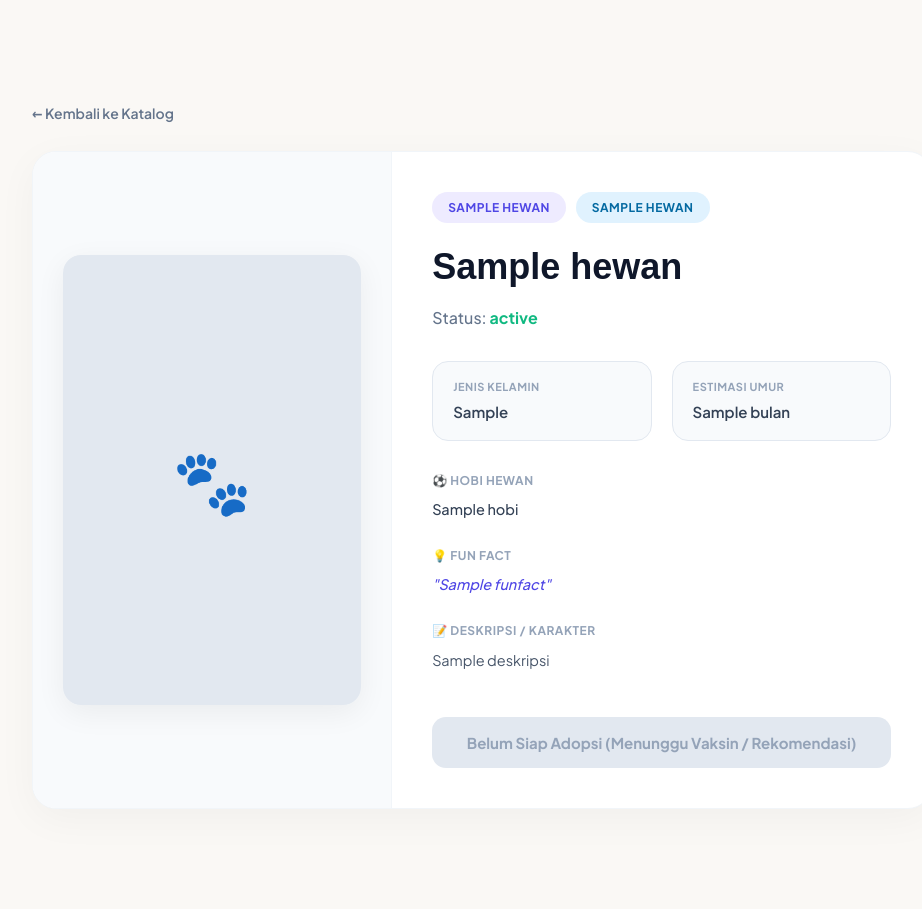
After one commit to yogadhananjaya/PAW_CARE-APP, a PHP site: template views/user/hewan_detail.php in a window 1280 px wide. The commit adds this page. Shown: the whole page, without its empty margins (288-1210 px from the left). Run offline with PHP 8.4, Linux system fonts and the light colour scheme; the template is opened without the code that fills it: most values are stand-ins (such as "Sample title", 1, 10 or a date in 2020).

Commit message:
Implement advisor revisions: scheduling permission, one month cool-down validation, and animal detail catalog page

```diff
--- a/database/schema.sql
+++ b/database/schema.sql
@@ -71,6 +71,8 @@ CREATE TABLE IF NOT EXISTS hewan (
     keterangan_intake TEXT NULL,
     url_foto_hewan VARCHAR(255) NULL,
     deskripsi TEXT NULL,
+    hobi VARCHAR(255) NULL,
+    funfact VARCHAR(255) NULL,
     FOREIGN KEY (id_ras) REFERENCES ras(id_ras) ON DELETE CASCADE,
     FOREIGN KEY (id_jenis) REFERENCES jenis_hewan(id_jenis) ON DELETE CASCADE
 );
--- a/database/schema_transaksi.sql
+++ b/database/schema_transaksi.sql
@@ -12,7 +12,6 @@ CREATE TABLE IF NOT EXISTS riwayat_kesehatan (
     deskripsi TEXT NOT NULL,
     created_at TIMESTAMP NOT NULL DEFAULT CURRENT_TIMESTAMP,
     updated_at TIMESTAMP NULL DEFAULT NULL ON UPDATE CURRENT_TIMESTAMP,
-    deleted_at TIMESTAMP NULL DEFAULT NULL,
     FOREIGN KEY (id_hewan) REFERENCES hewan(id_hewan) ON DELETE CASCADE,
     FOREIGN KEY (id_pengguna) REFERENCES pengguna(id_pengguna) ON DELETE CASCADE,
     FOREIGN KEY (id_vaksin) REFERENCES vaksin(id_vaksin) ON DELETE SET NULL
--- a/views/user/dashboard_user.php
+++ b/views/user/dashboard_user.php
@@ -370,7 +370,7 @@ if ($adopter) {
                                     <span class="tag"><?= htmlspecialchars($hewan['jenis_kelamin']) ?></span>
                                     <span class="tag"><?= htmlspecialchars($hewan['estimasi_umur']) ?> bln</span>
                                 </div>
-                                <a href="index.php?page=proses_adopsi&id=<?= $hewan['id_hewan'] ?>" class="btn-adopt">Adopsi Sekarang</a>
+                                <a href="index.php?page=hewan_detail&id=<?= $hewan['id_hewan'] ?>" class="btn-adopt">Detail Hewan</a>
                             </div>
                         <?php endforeach; ?>
                     </div>
--- /dev/null
+++ b/views/user/hewan_detail.php
@@ -0,0 +1,267 @@
+<?php include __DIR__ . '/../layouts/header.php'; ?>
+
+<style>
+    .detail-container {
+        max-width: 1000px;
+        margin: 40px auto;
+        padding: 20px;
+        font-family: 'Plus Jakarta Sans', 'Outfit', 'Inter', sans-serif;
+    }
+    .detail-card {
+        background: #ffffff;
+        border-radius: 24px;
+        box-shadow: 0 10px 40px rgba(0,0,0,0.04);
+        border: 1px solid #f1f5f9;
+        display: grid;
+        grid-template-columns: 1.2fr 1.8fr;
+        overflow: hidden;
+        transition: transform 0.3s ease;
+    }
+    @media (max-width: 768px) {
+        .detail-card {
+            grid-template-columns: 1fr;
+        }
+    }
+    .detail-img-section {
+        background: #f8fafc;
+        position: relative;
+        display: flex;
+        align-items: center;
+        justify-content: center;
+        padding: 30px;
+        border-right: 1px solid #f1f5f9;
+    }
+    .detail-img-wrapper {
+        width: 100%;
+        height: 100%;
+        min-height: 350px;
+        max-height: 450px;
+        border-radius: 18px;
+        overflow: hidden;
+        box-shadow: 0 8px 30px rgba(0,0,0,0.06);
+    }
+    .detail-img {
+        width: 100%;
+        height: 100%;
+        object-fit: cover;
+        transition: transform 0.5s ease;
+    }
+    .detail-img:hover {
+        transform: scale(1.05);
+    }
+    .detail-info-section {
+        padding: 40px;
+        display: flex;
+        flex-direction: column;
+        justify-content: space-between;
+    }
+    .pet-badge-row {
+        display: flex;
+        gap: 10px;
+        margin-bottom: 15px;
+    }
+    .pet-badge {
+        padding: 6px 16px;
+        border-radius: 30px;
+        font-size: 12px;
+        font-weight: 700;
+        text-transform: uppercase;
+        letter-spacing: 0.5px;
+    }
+    .badge-primary { background: #eeebff; color: #4f46e5; }
+    .badge-secondary { background: #e0f2fe; color: #0369a1; }
+    .badge-success { background: #dcfce7; color: #15803d; }
+
+    .pet-title {
+        font-size: 36px;
+        font-weight: 800;
+        color: #0f172a;
+        margin: 0 0 10px;
+        font-family: 'Outfit', sans-serif;
+    }
+    .pet-subtitle {
+        font-size: 16px;
+        color: #64748b;
+        margin-bottom: 30px;
+        font-weight: 500;
+    }
+
+    .info-grid {
+        display: grid;
+        grid-template-columns: repeat(2, 1fr);
+        gap: 20px;
+        margin-bottom: 30px;
+    }
+    .info-item {
+        background: #f8fafc;
+        border: 1px solid #e2e8f0;
+        border-radius: 16px;
+        padding: 16px 20px;
+        display: flex;
+        flex-direction: column;
+        gap: 4px;
+        transition: all 0.2s ease;
+    }
+    .info-item:hover {
+        background: #f1f5f9;
+        transform: translateY(-2px);
+    }
+    .info-label {
+        font-size: 11px;
+        font-weight: 700;
+        color: #94a3b8;
+        text-transform: uppercase;
+        letter-spacing: 0.5px;
+    }
+    .info-value {
+        font-size: 15px;
+        font-weight: 600;
+        color: #334155;
+    }
+
+    .text-block {
+        margin-bottom: 25px;
+        line-height: 1.6;
+        font-size: 14px;
+        color: #475569;
+    }
+    .text-block-title {
+        font-size: 12px;
+        font-weight: 700;
+        color: #94a3b8;
+        text-transform: uppercase;
+        letter-spacing: 0.5px;
+        margin-bottom: 8px;
+    }
+
+    .cta-row {
+        display: flex;
+        gap: 15px;
+        margin-top: 20px;
+    }
+    .btn-action {
+        flex: 1;
+        padding: 16px 24px;
+        border-radius: 14px;
+        font-size: 15px;
+        font-weight: 700;
+        text-align: center;
+        text-decoration: none;
+        transition: all 0.2s ease;
+        cursor: pointer;
+        display: inline-block;
+    }
+    .btn-action-primary {
+        background: #4f46e5;
+        color: #ffffff;
+        box-shadow: 0 4px 14px rgba(79, 70, 229, 0.35);
+    }
+    .btn-action-primary:hover {
+        background: #4338ca;
+        box-shadow: 0 6px 20px rgba(79, 70, 229, 0.45);
+        transform: translateY(-2px);
+    }
+    .btn-action-secondary {
+        background: #f1f5f9;
+        color: #475569;
+        border: 1px solid #cbd5e1;
+    }
+    .btn-action-secondary:hover {
+        background: #e2e8f0;
+        transform: translateY(-2px);
+    }
+</style>
+
+<div class="main-wrapper">
+    <div class="detail-container">
+
+        <div style="margin-bottom: 25px;">
+            <a href="index.php?page=dashboard_user&tab=katalog" style="text-decoration:none; color:#64748b; font-weight:600; font-size:14px; display:inline-flex; align-items:center; gap:6px;">
+                &larr; Kembali ke Katalog
+            </a>
+        </div>
+
+        <div class="detail-card">
+
+            <!-- Bagian Kiri: Gambar -->
+            <div class="detail-img-section">
+                <div class="detail-img-wrapper">
+                    <?php
+                    $foto_path = 'assets/img/hewan/' . ($hewan['url_foto_hewan'] ?? '');
+                    if (!empty($hewan['url_foto_hewan']) && file_exists(__DIR__ . '/../../' . $foto_path)):
+                    ?>
+                        <img src="<?= htmlspecialchars($foto_path) ?>" class="detail-img" alt="Foto <?= htmlspecialchars($hewan['nama_hewan']) ?>">
+                    <?php else: ?>
+                        <div style="display:flex; width:100%; height:100%; min-height:350px; align-items:center; justify-content:center; color:#94a3b8; font-size:64px; background:#e2e8f0;">🐾</div>
+                    <?php endif; ?>
+                </div>
+            </div>
+
+            <!-- Bagian Kanan: Informasi Lengkap -->
+            <div class="detail-info-section">
+                <div>
+                    <div class="pet-badge-row">
+                        <span class="pet-badge badge-primary"><?= htmlspecialchars($hewan['nama_jenis']) ?></span>
+                        <span class="pet-badge badge-secondary"><?= htmlspecialchars($hewan['nama_ras']) ?></span>
+                        <?php if ($hewan['rekomendasi_adopsi'] == 1): ?>
+                            <span class="pet-badge badge-success">✨ Direkomendasikan</span>
+                        <?php endif; ?>
+                    </div>
+
+                    <h1 class="pet-title"><?= htmlspecialchars($hewan['nama_hewan']) ?></h1>
+                    <p class="pet-subtitle">Status: <span style="font-weight:700; color:#10b981;"><?= htmlspecialchars($hewan['status_adopsi']) ?></span></p>
+
+                    <!-- Info Grid -->
+                    <div class="info-grid">
+                        <div class="info-item">
+                            <span class="info-label">Jenis Kelamin</span>
+                            <span class="info-value"><?= htmlspecialchars($hewan['jenis_kelamin']) ?></span>
+                        </div>
+                        <div class="info-item">
+                            <span class="info-label">Estimasi Umur</span>
+                            <span class="info-value"><?= htmlspecialchars($hewan['estimasi_umur']) ?> bulan</span>
+                        </div>
+                    </div>
+
+                    <!-- Hobi -->
+                    <div class="text-block">
+                        <div class="text-block-title">⚽ Hobi Hewan</div>
+                        <div class="info-value" style="font-weight: 500; font-size: 14.5px; color:#334155;">
+                            <?= !empty($hewan['hobi']) ? htmlspecialchars($hewan['hobi']) : '—' ?>
+                        </div>
+                    </div>
+
+                    <!-- Fun Fact -->
+                    <div class="text-block">
+                        <div class="text-block-title">💡 Fun Fact</div>
+                        <div class="info-value" style="font-weight: 500; font-style: italic; font-size: 14.5px; color:#4f46e5;">
+                            "<?= !empty($hewan['funfact']) ? htmlspecialchars($hewan['funfact']) : '—' ?>"
+                        </div>
+                    </div>
+
+                    <!-- Deskripsi -->
+                    <div class="text-block">
+                        <div class="text-block-title">📝 Deskripsi / Karakter</div>
+                        <p style="margin: 0; color:#475569; font-size:14.5px;">
+                            <?= !empty($hewan['deskripsi']) ? nl2br(htmlspecialchars($hewan['deskripsi'])) : 'Tidak ada deskripsi tambahan.' ?>
+                        </p>
+                    </div>
+                </div>
+
+                <!-- CTA Actions -->
+                <div class="cta-row">
+                    <?php if ($hewan['rekomendasi_adopsi'] == 1): ?>
+                        <a href="index.php?page=proses_adopsi&id=<?= $hewan['id_hewan'] ?>" class="btn-action btn-action-primary">Mulai Adopsi Sekarang</a>
+                    <?php else: ?>
+                        <button disabled class="btn-action" style="background:#e2e8f0; color:#94a3b8; border:none; cursor:not-allowed; width: 100%;">Belum Siap Adopsi (Menunggu Vaksin / Rekomendasi)</button>
+                    <?php endif; ?>
+                </div>
+
+            </div>
+
+        </div>
+
+    </div>
+</div>
+
+<?php include __DIR__ . '/../layouts/footer.php'; ?>
```
Also changed, not shown: app/controllers/HewanController.php (+9 -3 lines), app/models/HewanModel.php (+5 -3 lines), config/auth.php (+5 -2 lines), database/migrasi_db.php (+14 -0 lines), database/seeder.php (+9 -5 lines), index.php (+23 -1 lines), views/Master_Data/hewan/create.php (+12 -0 lines), views/Master_Data/hewan/edit.php (+12 -0 lines), views/Master_Transaksi/jadwal_kunjungan/index.php (+10 -0 lines), views/user/proses_adopsi.php (+19 -0 lines).
